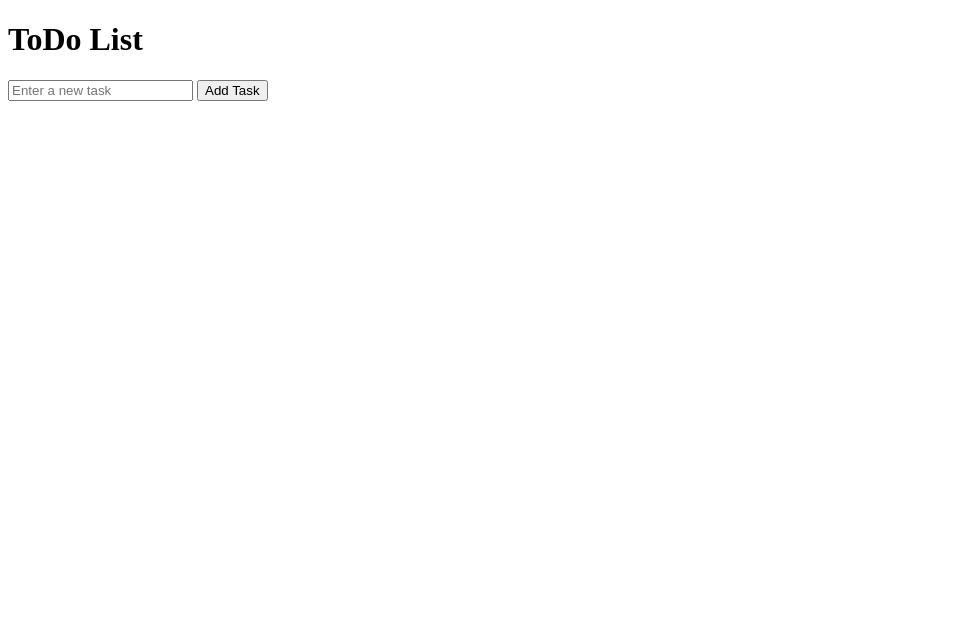
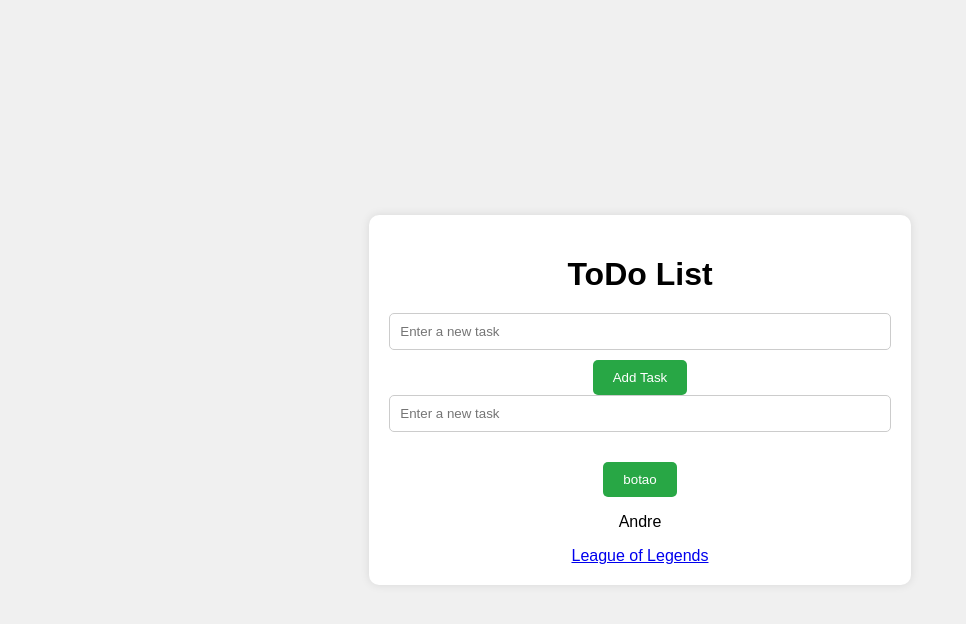
Before and after one commit to andreferreiraalves/exemplo-todo-tech, a plain HTML site: page index.html in a window 1280 px wide. Shown: the whole page, without its empty margins (0-966 px from the left). Drawn offline with Linux system fonts and the light colour scheme.

Commit message:
versão limpa

```diff
--- a/index.html
+++ b/index.html
@@ -1,20 +1,30 @@
 <!DOCTYPE html>
 <html lang="en">
+
 <head>
     <meta charset="UTF-8">
     <meta name="viewport" content="width=device-width, initial-scale=1.0">
     <title>ToDo List</title>
     <link rel="stylesheet" href="styles.css">
 </head>
-<body>
+
+<body class="corpo">
     <div class="container">
         <h1>ToDo List</h1>
         <form id="todo-form">
-            <input type="text" id="todo-input" placeholder="Enter a new task" required>
-            <button type="submit">Add Task</button>
+            <input type="text" id="todo-input" placeholder="Enter a new task">
+            <button type="submit" id="botao">Add Task</button>
+            <input type="text" id="campo2" placeholder="Enter a new task">
         </form>
+        <button type="button" id="botao2">botao</button>
         <ul id="todo-list"></ul>
+        <footer>
+            <p>Andre</p>
+            <a href="lol.html">League of Legends</a>
+        </footer>
     </div>
+
     <script src="script.js"></script>
 </body>
+
 </html>
--- a/script.js
+++ b/script.js
@@ -1,7 +1,20 @@
+function click_botao() {
+}
+
+const campo2 = document.getElementById("campo2")
+const botao2 = document.getElementById('botao2')
+
+
+botao2.addEventListener('click', click_botao)
+
+
 document.getElementById('todo-form').addEventListener('submit', function(event) {
     event.preventDefault();
+
     const todoInput = document.getElementById('todo-input');
-    const todoText = todoInput.value.trim();
+
+    var todoText = todoInput.value.trim();
+    todoText = 'todo ' + todoText + '.'
 
     if (todoText !== "") {
         const todoList = document.getElementById('todo-list');
--- a/styles.css
+++ b/styles.css
@@ -1,4 +1,4 @@
-/* body {
+body {
   font-family: Arial, sans-serif;
   background-color: #f0f0f0;
   display: flex;
@@ -72,4 +72,8 @@ li .delete-button {
 
 li .delete-button:hover {
   background-color: #c82333;
-} */
+}
+
+.cor-vermelha {
+  color: red;
+}
--- /dev/null
+++ b/teste.js
@@ -0,0 +1 @@
+console.log('tets')
```
Also changed, not shown: lol.html (added, +14 -0 lines), 1 other file.
